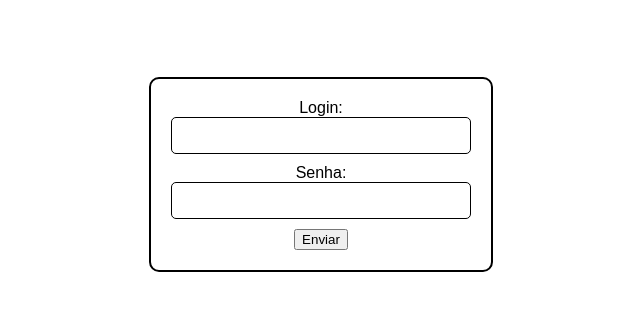
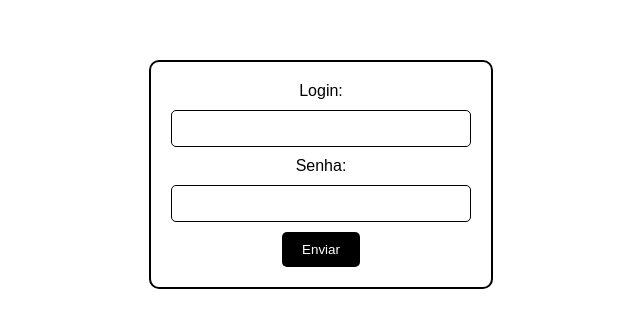
Before and after one commit to victordsilarmoreira/estacionamento, a plain HTML site: page container.html in a window 1280 px wide. Shown: the part 216-544 px from the top of the page, without its empty margins (319-959 px from the left). Drawn offline with Linux system fonts and the light colour scheme.

Commit message:
styles.css

```diff
--- a/styles.css
+++ b/styles.css
@@ -19,15 +19,29 @@ body {
     width: 300px;
     display: flex;
     flex-direction: column;
-    align-items: center; /* Centraliza os elementos */
+    align-items: flex-start;  /* Alinha os elementos ao início (esquerda) */
 }
 
-.form-box input,
-.form-box textarea {
+.form-box label,
+.form-box input {
+    display: block;
+    width: 100%;  /* Garante que os elementos ocupem toda a largura disponível */
+    box-sizing: border-box;  /* Inclui padding e border na largura total */
     margin-bottom: 10px;
-    width: 100%; /* Garante que os elementos ocupem toda a largura disponível */
+}
+
+.form-box input {
     padding: 10px;
     border-radius: 5px;
     border: 1px solid #000;
-    box-sizing: border-box; /* Inclui padding e border na largura total */
 }
+
+.form-box button {
+    align-self: center;  /* Centraliza o botão dentro da form-box */
+    padding: 10px 20px;
+    border-radius: 5px;
+    border: none;
+    background-color: #000;
+    color: #fff;
+    cursor: pointer;
+}
```
